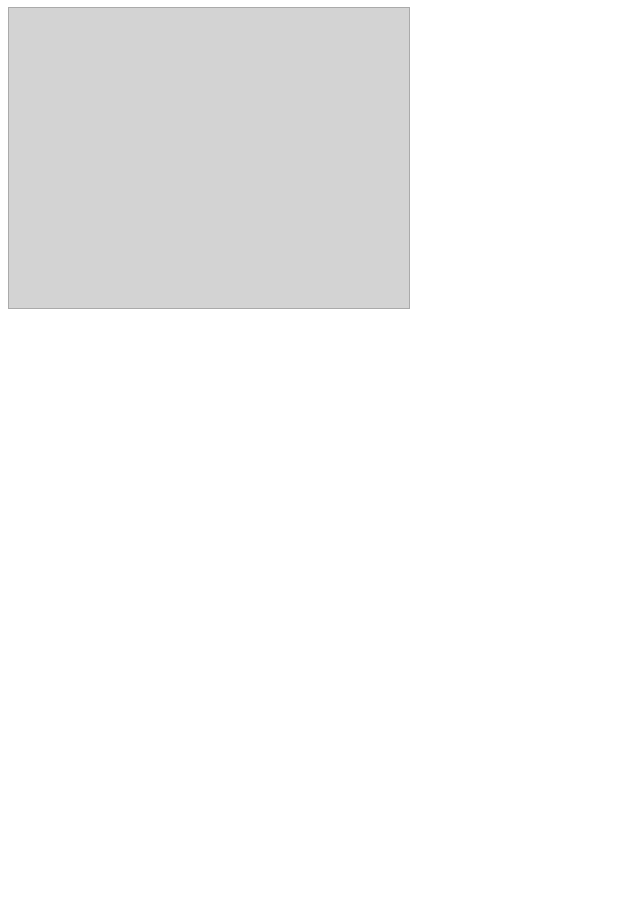
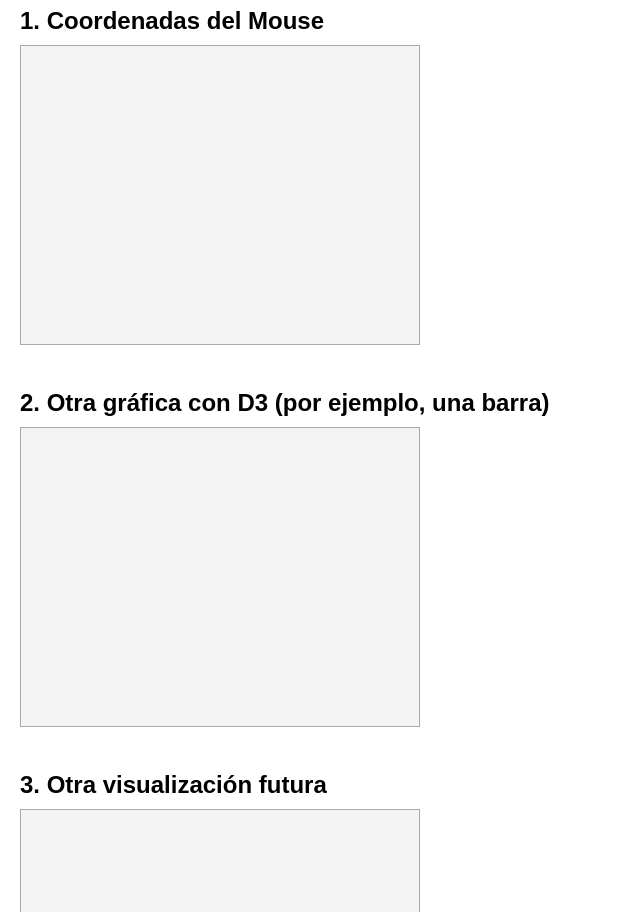
Before and after one commit to Oscaretz/primerinformed3, a plain HTML site: page index.html in a window 1280 px wide. Shown: the part 73-985 px from the top of the page, without its empty margins (0-640 px from the left). Before the commit the page ends 800 px from the top, so only its background shows below. Drawn offline with nearby package versions, Linux system fonts and the light colour scheme.

Commit message:
Update index.html

```diff
--- a/index.html
+++ b/index.html
@@ -8,9 +8,25 @@
   <style>
     * {
       font-family: sans-serif;
+      box-sizing: border-box;
+    }
+    body {
+      margin: 20px;
+    }
+    .dashboard-section {
+      margin-bottom: 40px;
+    }
+    h2 {
+      margin-bottom: 10px;
+    }
+    svg {
+      border: 1px solid #aaa;
+      background: #f4f4f4;
     }
   </style>
+
   <script>
+    // Visualización de coordenadas al mover el mouse sobre un SVG
     function coordsPixels(selector) {
       const svg = d3.select(selector).attr('cursor', 'crosshair');
 
@@ -28,19 +44,37 @@
       });
     }
 
-    // Ejecutar al cargar
-    window.onload = () => {
-      coordsPixels('#coords');
-    };
+    // Aquí puedes agregar más funciones para otros dashboards
+    function initDashboard() {
+      coordsPixels('#coords');  // Activa el SVG de coordenadas
+      // Llama otras funciones aquí para más dashboards
+    }
+
+    window.onload = initDashboard;
   </script>
 </head>
 
 <body>
-  <h1>Dashboard con Coordenadas</h1>
 
-  <svg id="coords" width="400" height="300" style="background: lightgrey; border: 1px solid #aaa;">
-    <!-- Aquí se mostrará el texto -->
-  </svg>
+  <h1>Dashboard D3.js - Visualizaciones</h1>
+
+  <!-- Sección 1: Visualización de Coordenadas -->
+  <div class="dashboard-section">
+    <h2>1. Coordenadas del Mouse</h2>
+    <svg id="coords" width="400" height="300"></svg>
+  </div>
+
+  <!-- Sección 2: Otra visualización de ejemplo -->
+  <div class="dashboard-section">
+    <h2>2. Otra gráfica con D3 (por ejemplo, una barra)</h2>
+    <svg id="barras" width="400" height="300"></svg>
+  </div>
+
+  <!-- Sección 3: Puedes seguir añadiendo más gráficas aquí -->
+  <div class="dashboard-section">
+    <h2>3. Otra visualización futura</h2>
+    <svg id="futuro" width="400" height="300"></svg>
+  </div>
 
 </body>
 </html>
```
